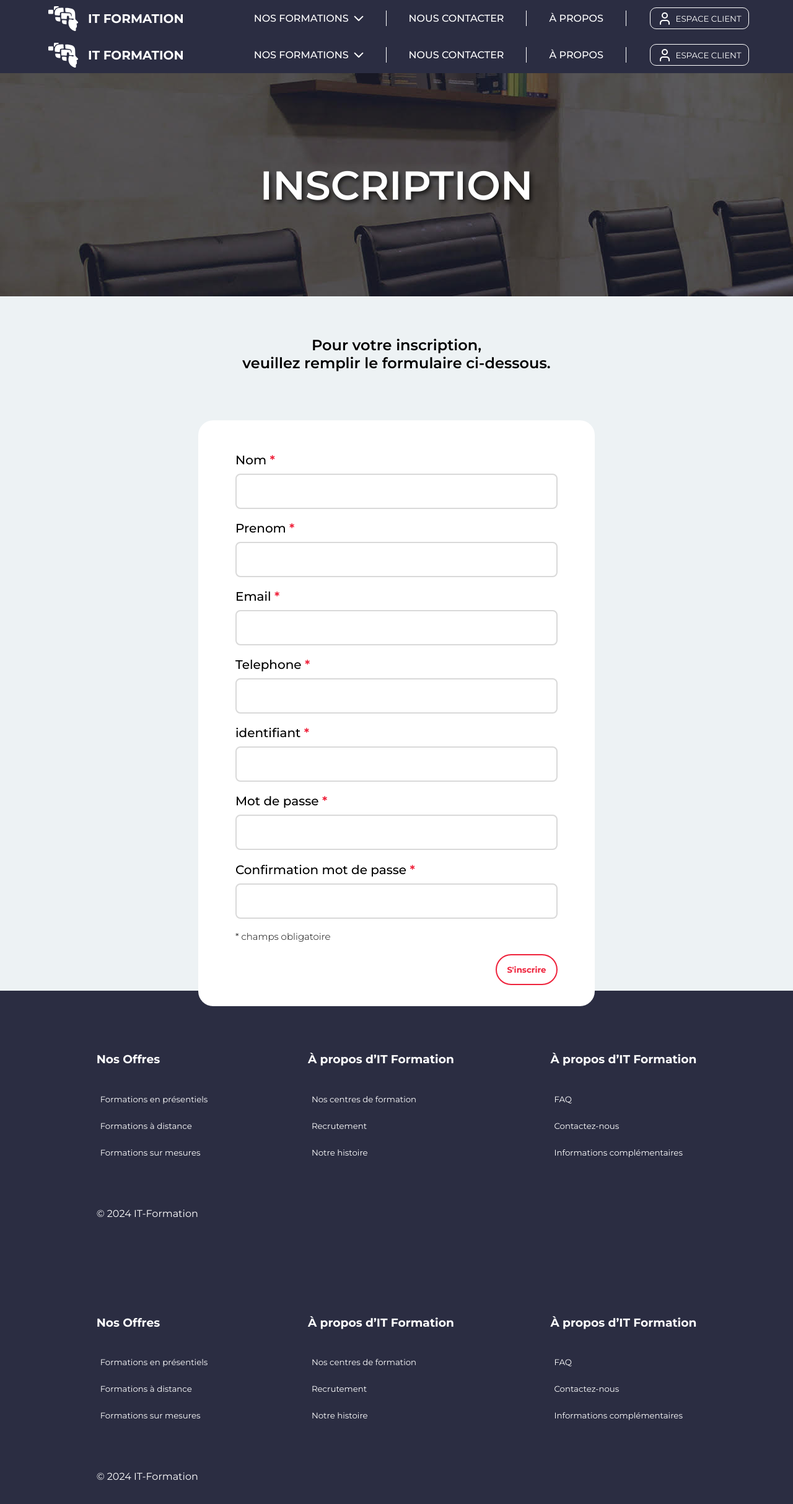
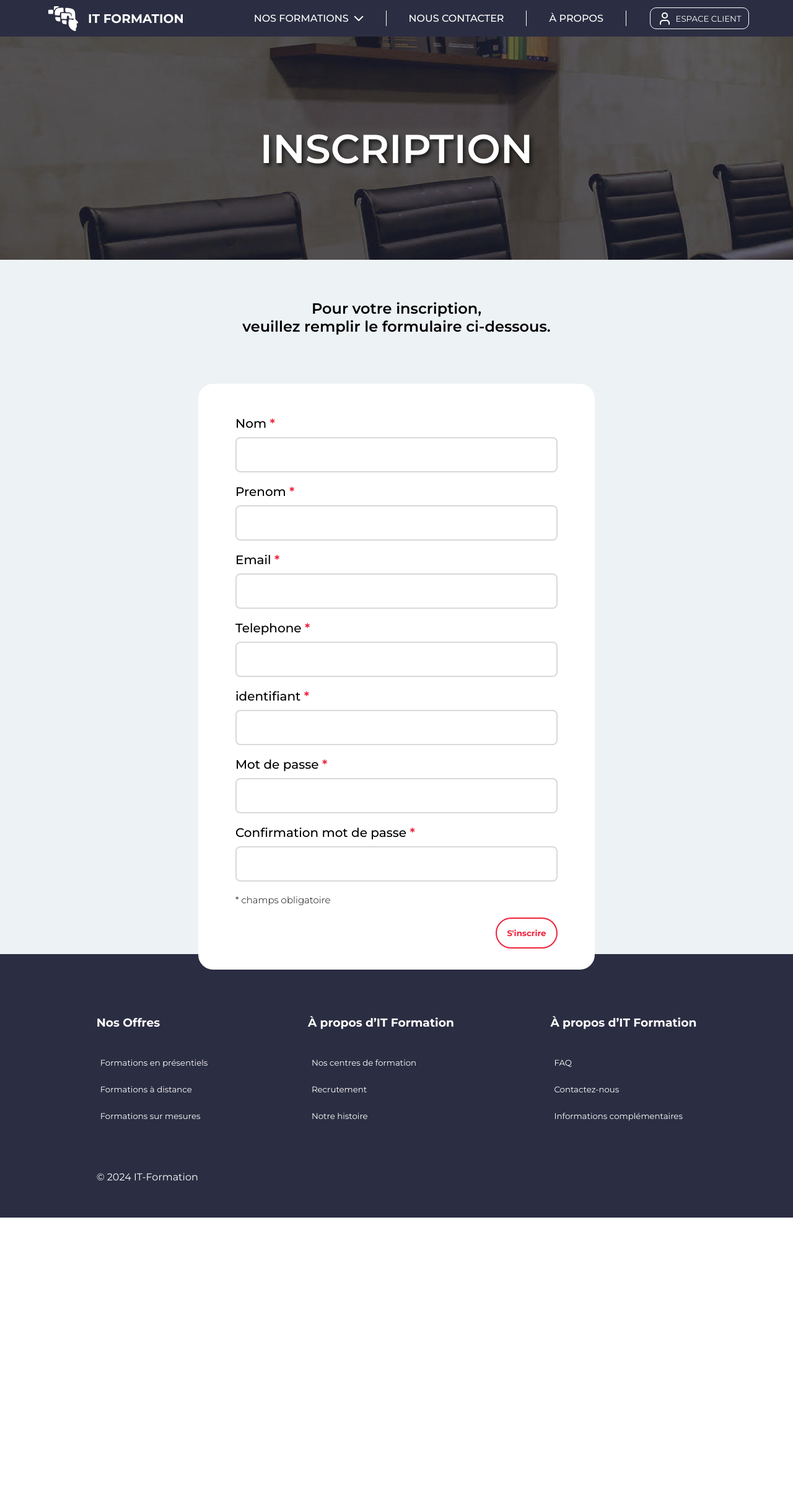
Before and after one commit to BastienCay/Front_IT_Formation, an Angular app in the folder IT_Formation/: page /inscription in a window 1280 px wide. Shown: the top 2426 px of the page at 62% size. After the commit the page ends 1964 px from the top, so only its background shows below. Built offline with nearby package versions, Linux system fonts and the light colour scheme.

Commit message:
fix: :fire: Suppression header et footer duplication

```diff
--- a/IT_Formation/src/app/pages/page-inscription/page-inscription.component.html
+++ b/IT_Formation/src/app/pages/page-inscription/page-inscription.component.html
@@ -1,7 +1,5 @@
-<app-header></app-header>
 <section id="banniere_presentation">
   <div id="banniere"></div>
   <p>Inscription</p>
 </section>
 <app-formulaire-inscription></app-formulaire-inscription>
-<app-footer></app-footer>
```
